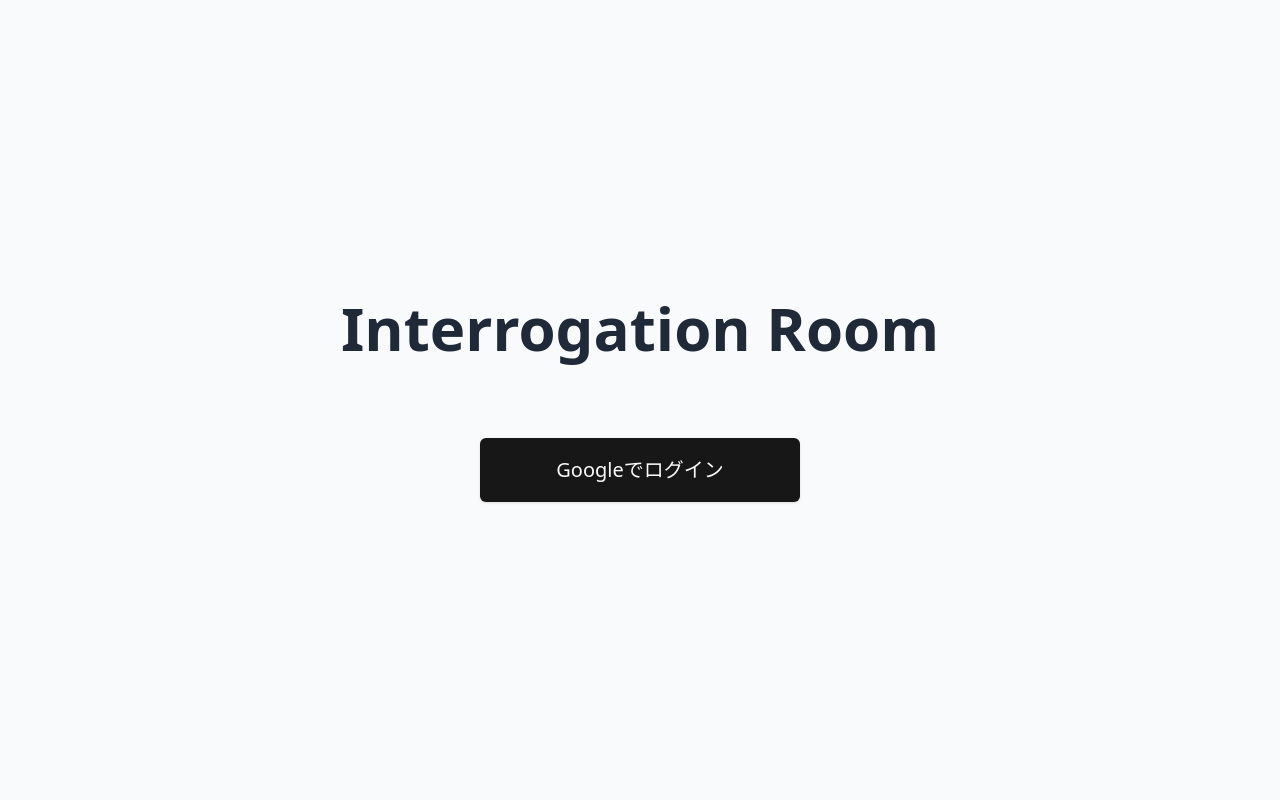
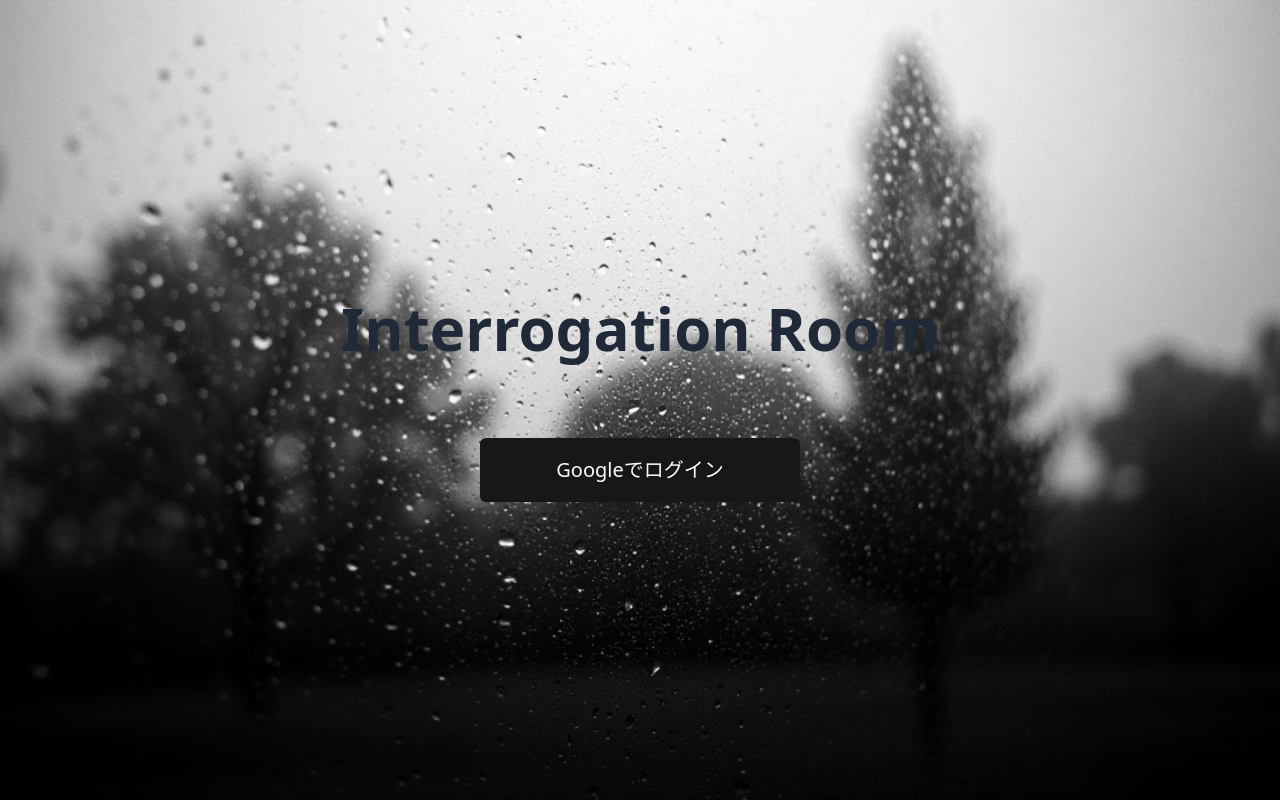
Before and after one commit to SachikoNitta/InterrogationRoom, a Next.js app in the folder app/: page / in a window 1280 px wide. Built offline with nearby package versions, Linux system fonts and the light colour scheme; no server answers.

Commit message:
feat: Entranceコンポーネントの背景画像をtree.pngに設定

```diff
--- a/app/src/components/Entrance.tsx
+++ b/app/src/components/Entrance.tsx
@@ -36,7 +36,14 @@
   }, [])
 
   return (
-    <div className="h-full w-full flex flex-col items-center justify-center bg-gray-50">
+    <div
+      className="h-full w-full flex flex-col items-center justify-center bg-gray-50"
+      style={{
+        backgroundImage: 'url(/images/tree.png)',
+        backgroundSize: 'cover',
+        backgroundPosition: 'center',
+      }}
+    >
       <div className="text-center mb-12">
         <h1 className="text-6xl font-bold text-gray-800 mb-8">Interrogation Room</h1>
       </div>
```
Also changed, not shown: app/public/images/tree.png (added).
